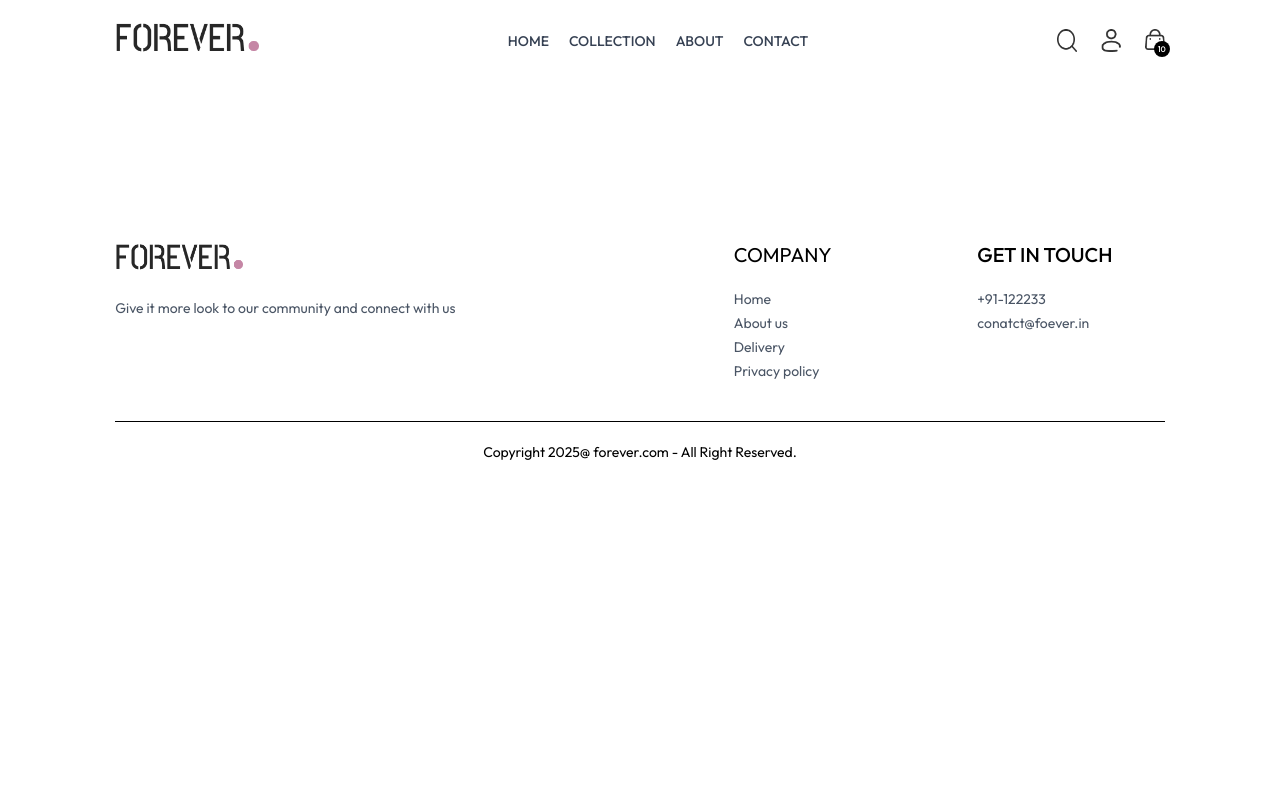
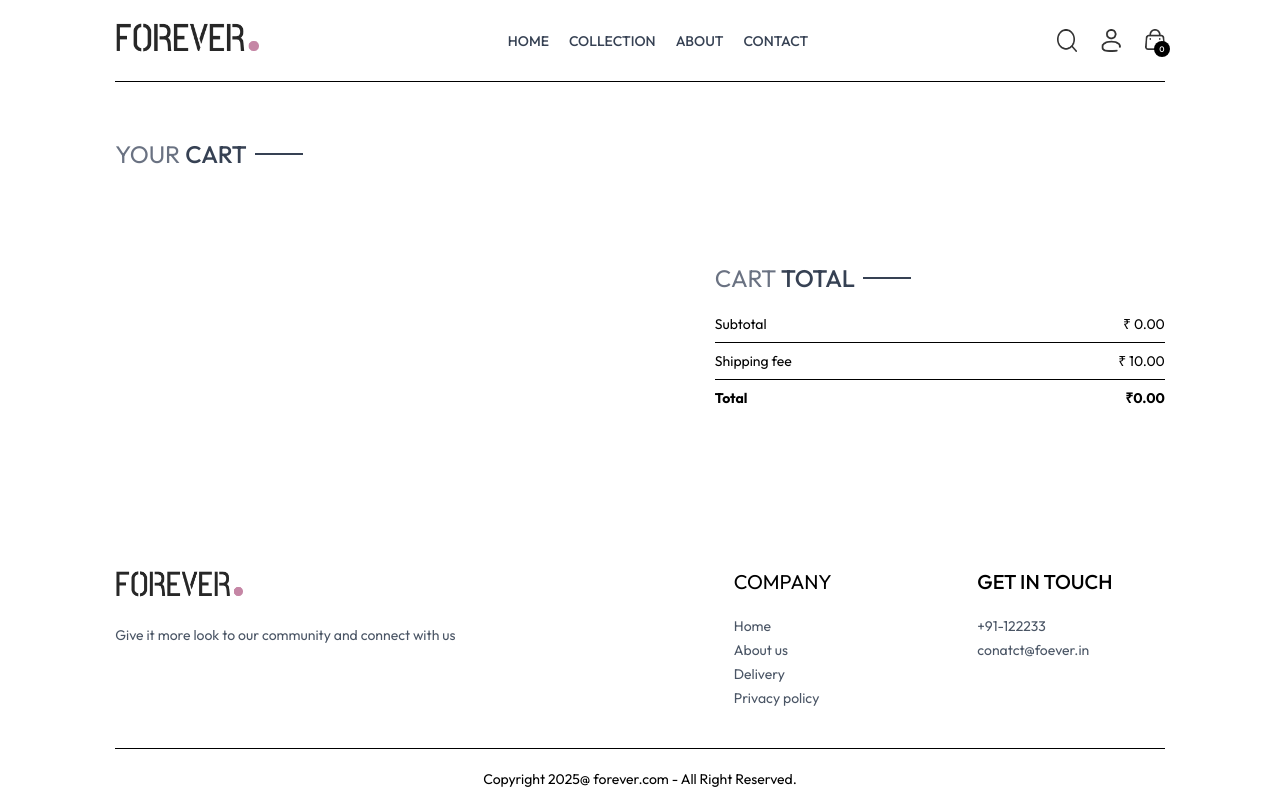
Before and after one commit to Abhishek-roy-221/forver_site, a React (Vite) app: page /cart in a window 1280 px wide. Built offline with nearby package versions, Linux system fonts and the light colour scheme.

Commit message:
cart and add to cart done

```diff
--- a/src/App.jsx
+++ b/src/App.jsx
@@ -13,10 +13,13 @@
 import Footer from './components/Footer.jsx'
 import SearchBar from './components/SearchBar.jsx'
 
+  import { ToastContainer, toast } from 'react-toastify';
+
 
 const App = () => {
   return (
     <div className='px-4 sm:px-[5vw] md:px-[7vw] lg:px-[9vw]'>
+      <ToastContainer/>
       <Navbar/>
       <SearchBar/>
       <Routes>
--- /dev/null
+++ b/src/components/CartTotal.jsx
@@ -0,0 +1,36 @@
+import React, { useContext } from 'react'
+import { ShopContext } from '../context/ShopConetxt'
+import Title from './Title';
+
+const CartTotal = () => {
+
+const {currency,delivery_fee,getCartAmount} = useContext(ShopContext);
+
+
+
+  return (
+    <div className='w-full'>
+      <div className='text-2xl'>
+<Title text1={'CART'} text2={'TOTAL'}/>
+      </div>
+      <div className='flex flex-col gap-2 mt-2 text-sm'>
+<div className='flex justify-between'>
+<p>Subtotal</p>
+<p>{currency} {getCartAmount()}.00</p>
+</div>
+<hr />
+<div className='flex justify-between'>
+<p>Shipping fee</p>
+<p>{currency} {delivery_fee}.00</p>
+</div>
+<hr />
+<div className='flex justify-between'>
+<b>Total</b>
+<b>{currency}{getCartAmount()===0 ?0: getCartAmount()+ delivery_fee}.00</b>
+</div>
+      </div>
+    </div>
+  )
+}
+
+export default CartTotal
--- a/src/components/Navbar.jsx
+++ b/src/components/Navbar.jsx
@@ -5,7 +5,7 @@
 
 const Navbar = () => {
 const [visible,setVisible]= useState(false);
-const {setShowSearch}= useContext(ShopContext);
+const {setShowSearch,getCartCount}= useContext(ShopContext);
 
     return (
         <div className='flex items-center justify-between py-5 font-medium'>
@@ -51,7 +51,7 @@
                 </div>
                 <Link to='/cart' className='relative'>
                 <img src={assets.cart_icon} className='w-5 min-w-5' alt="" />
-                <p className='absolute right-[-5px] bottom-[-5px] w-4 text-center leading-4 bg-black text-white aspect-square rounded-full text-[8px]'>10</p>
+                <p className='absolute right-[-5px] bottom-[-5px] w-4 text-center leading-4 bg-black text-white aspect-square rounded-full text-[8px]'>{getCartCount()}</p>
                 </Link>
                 <img onClick={()=>setVisible(true)} src={assets.menu_icon} className='w-5 cursor-pointer sm:hidden' alt="" />
             </div>
--- a/src/context/ShopConetxt.jsx
+++ b/src/context/ShopConetxt.jsx
@@ -1,5 +1,6 @@
-import { createContext, use, useState } from "react";
+import { createContext, use, useEffect, useState } from "react";
 import { products } from "../assets/assets";
+import { toast } from "react-toastify";
 
 export const ShopContext = createContext();
 
@@ -10,9 +11,77 @@
 const [search,setSearch] = useState('');
 const [showSearch,setShowSearch] = useState(false);
 
+const [cartItems,setCartItems] = useState({});
+
+const addToCart = async (itemId,size)=>{
+
+    if(!size){
+        toast.error('Select Product size');
+        return;
+    }
+
+let cartData = structuredClone(cartItems);
+
+if(cartData[itemId]){
+    if(cartData[itemId][size]){
+      cartData[itemId][size] += 1;
+    }else{
+        cartData[itemId][size] = 1;
+    }
+}
+else{
+    cartData[itemId]= {};
+    cartData[itemId][size]=1;
+}
+setCartItems(cartData);
+}
+
+const getCartCount = ()=>{
+    let totalCount =0;
+    for(const items in cartItems){
+        for(const item in cartItems[items]){
+            try {
+                if(cartItems[items][item]>0){
+                    totalCount += cartItems[items][item];
+
+                }
+            } catch (error) {
+
+            }
+        }
+    }
+    return totalCount;
+}
+const updateQuantity = async (itemId,size,quantity)=>{
+
+let cartData = structuredClone(cartItems);
+
+cartData[itemId][size] = quantity;
+
+  setCartItems(cartData);
+
+}
+
+const getCartAmount =()=>{
+    let totalAmount =0;
+for(const items in cartItems){
+    let itemInfo = products.find((products)=> products._id === items);
+    for(const item in cartItems[items]){
+        try {
+            if(cartItems[items][item]>0){
+                totalAmount += itemInfo.price * cartItems[items][item]
+            }
+
+        } catch (error) {
+
+        }
+    }
+}return totalAmount;
+}
 
     const value = {
-products , currency,delivery_fee,search,setSearch,showSearch,setShowSearch
+products , currency,delivery_fee,search,setSearch,showSearch,setShowSearch,cartItems,addToCart,
+getCartCount,updateQuantity,getCartAmount
     }
     return <ShopContext.Provider value={value}>
         {props.children}
--- a/src/pages/Cart.jsx
+++ b/src/pages/Cart.jsx
@@ -1,9 +1,73 @@
-import React from 'react'
+import React, { useContext, useEffect, useState } from 'react'
+import { ShopContext } from '../context/ShopConetxt'
+import Title from '../components/Title';
+import { assets } from '../assets/assets';
+import CartTotal from '../components/CartTotal';
 
 const Cart = () => {
+
+
+  const { products, currency, cartItems ,updateQuantity} = useContext(ShopContext);
+
+  const [cartData, setCartData] = useState([]);
+
+  useEffect(() => {
+
+    const tempData = [];
+    for (const items in cartItems) {
+      for (const item in cartItems[items]) {
+        if (cartItems[items][item] > 0) {
+          tempData.push({
+            _id: items,
+            size: item,
+            quantity: cartItems[items][item]
+          })
+        }
+      }
+    }
+    setCartData(tempData);
+  }, [cartItems]);
+
   return (
-    <div>
 
+
+    <div className='border-t pt-14'>
+      <div className='text-2xl mb-3'>
+        <Title text1={'YOUR'} text2={'CART'} />
+
+      </div>
+      <div>
+{
+  cartData.map((item,index)=>{
+    const productData = products.find((products)=> products._id === item._id);
+
+return(
+  <div key={index} className='py-4 border=t boder-b text-gray-700 grid grid-cols-[4fr_0.5fr_0.5fr] sm:grid-cols-[4fr_2fr_0.5fr] items-center gap-4'>
+<div className='flex items-start gap-6'>
+  <img className='w-16 sm:w-20'src={productData.image[0]} alt="" />
+<div>
+  <p className='text-xs sm:text-lg font-medium'>{productData.name}</p>
+  <div className='flex items-center gap-5 mt-2'>
+
+    <p>{currency}{productData.price}</p>
+    <p className='px-2 sm:px-3 sm:py-1 border bg-slate-50'>{item.size}</p>
+  </div>
+</div>
+</div>
+<input onChange={(e)=> e.target.value === '' || e.target.value === '0' ? null : updateQuantity(item._id,item.size,Number(e.target.value))} className='border max-w-10 sm:max-w-20 px-1 sm:px-2 py-1 ' type="number" min={1} defaultValue={item.quantity}/>
+<img onClick={()=>updateQuantity(item._id,item.size,0)} className='w-4 mr-4 sm:w-5 cursor-pointer' src={assets.bin_icon} alt="" />
+  </div>
+)
+
+  })
+}
+      </div>
+      <div className='flex justify-end my-20'>
+        <div className='w-full sm:w-[450px]'>
+<CartTotal/>
+        </div>
+
+      </div>
     </div>
   )
 }
--- a/src/pages/Product.jsx
+++ b/src/pages/Product.jsx
@@ -6,7 +6,7 @@
 
 const Product = () => {
   const {productId} = useParams();
-  const {products ,currency} =  useContext(ShopContext);
+  const {products ,currency ,addToCart} =  useContext(ShopContext);
   const [productData,setProductData] = useState(false);
   const [image,setImage]= useState('');
   const [size,setSize] = useState('');
@@ -72,7 +72,7 @@
 }
 </div>
   </div>
-  <button className='bg-black text-white px-8 py-3 text-sm active:bg-gray-700'>ADD TO CART</button>
+  <button onClick={()=>addToCart(productData._id,size)} className='bg-black text-white px-8 py-3 text-sm active:bg-gray-700'>ADD TO CART</button>
   <hr className='mt-8 sm:w-4/5'/>
   <div className='text-sm text-gray-500 mt-5 flex flex-col gap-1'>
 <p>100% Original product.</p>
```
